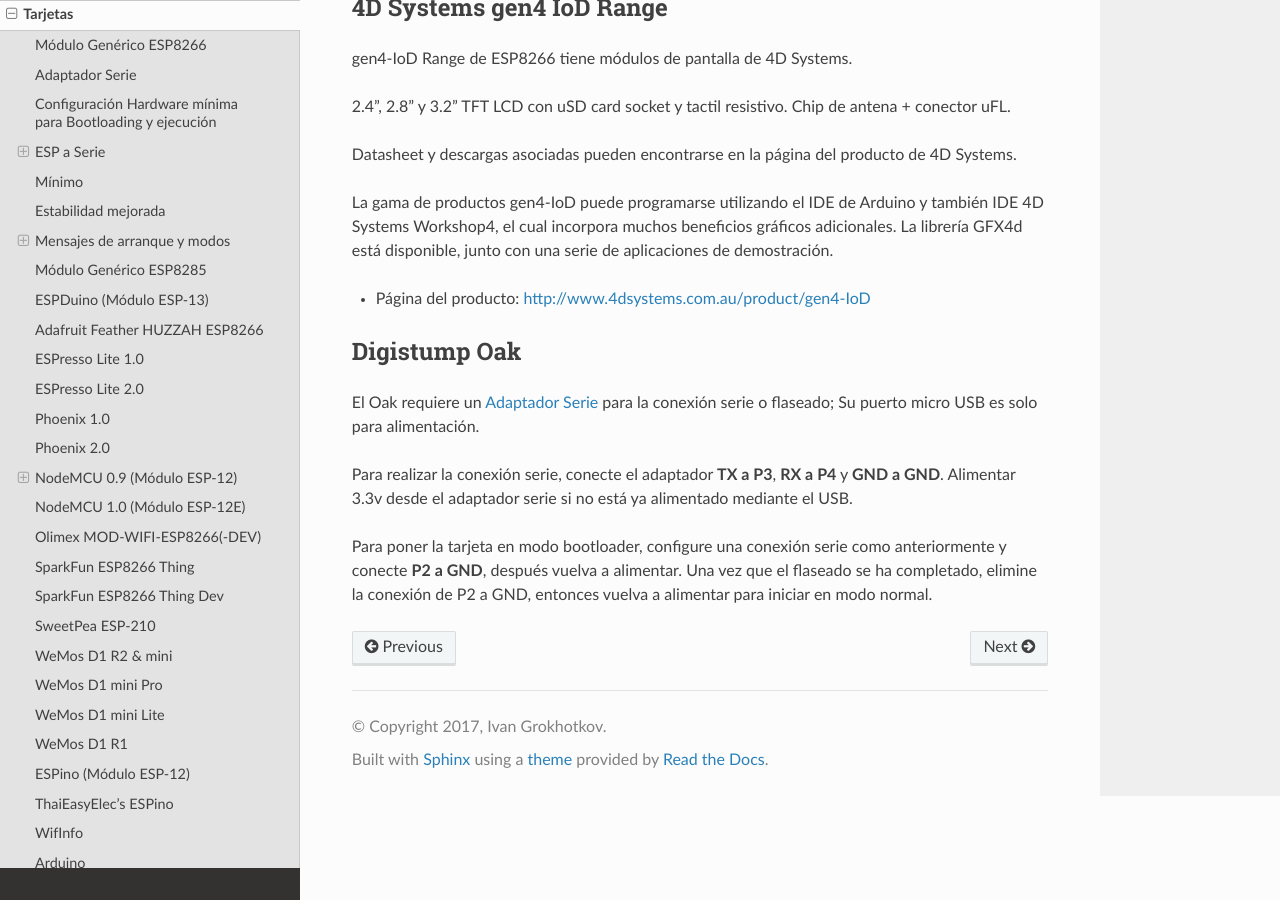
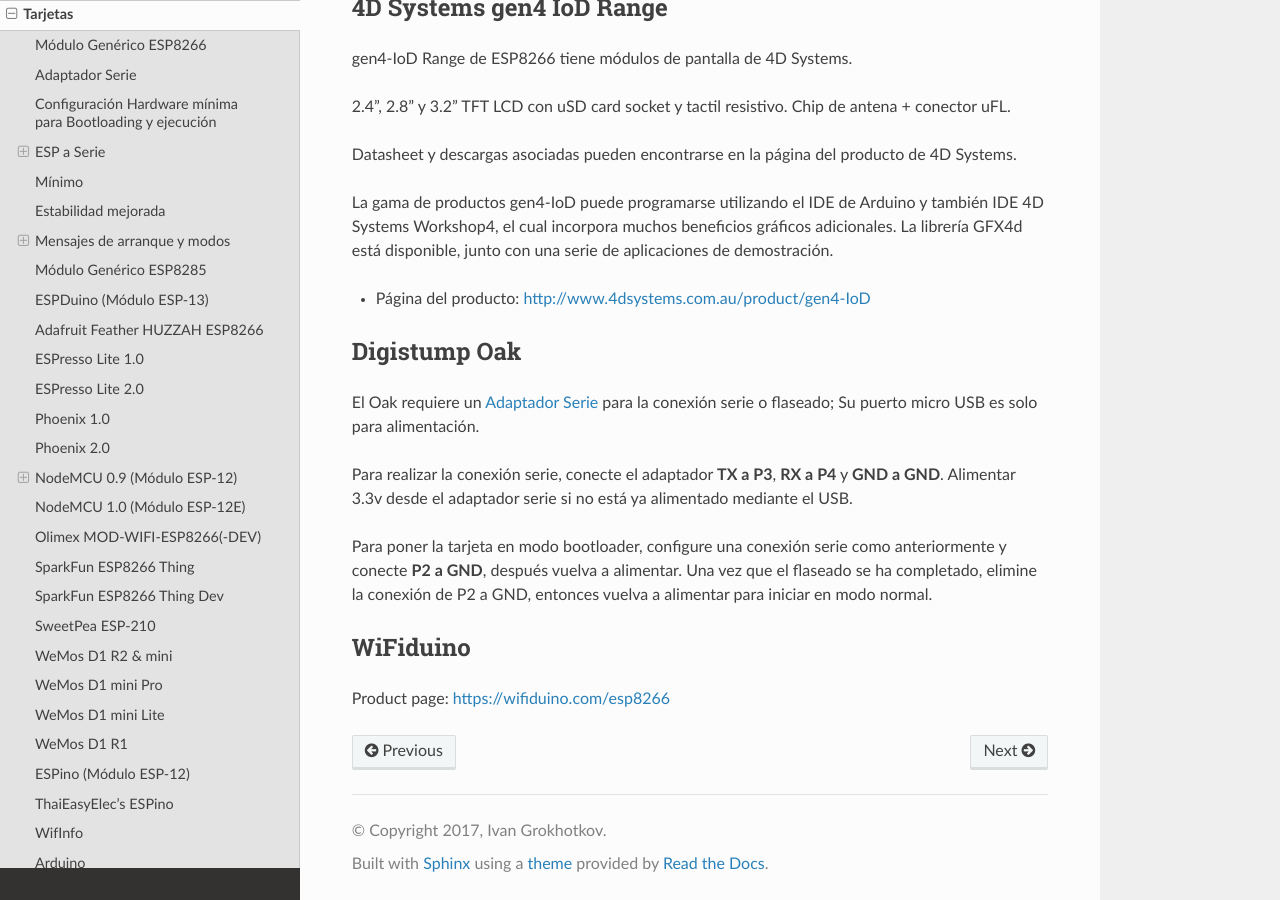
Before and after one commit to lrmoreno007/ESP8266-Arduino-Spanish, a Sphinx documentation site: the page built from doc/boards.rst, in a window 1280 px wide and 900 px high, scrolled down 9402 px. Built offline with Sphinx 7.4.7 and the Read the Docs theme 2.0.0, drawn with Linux system fonts in a browser that asks for light colours.

Commit message:
add board WiFiduino

```diff
--- a/doc/boards.rst
+++ b/doc/boards.rst
@@ -380,3 +380,8 @@
 Para realizar la conexión serie, conecte el adaptador **TX a P3**, **RX a P4** y **GND a GND**. Alimentar 3.3v desde el adaptador serie si no está ya alimentado mediante el USB.
 
 Para poner la tarjeta en modo bootloader, configure una conexión serie como anteriormente y conecte **P2 a GND**, después vuelva a alimentar.  Una vez que el flaseado se ha completado, elimine la conexión de P2 a GND, entonces vuelva a alimentar para iniciar en modo normal.
+
+WiFiduino
+---------
+
+Product page: https://wifiduino.com/esp8266
```
